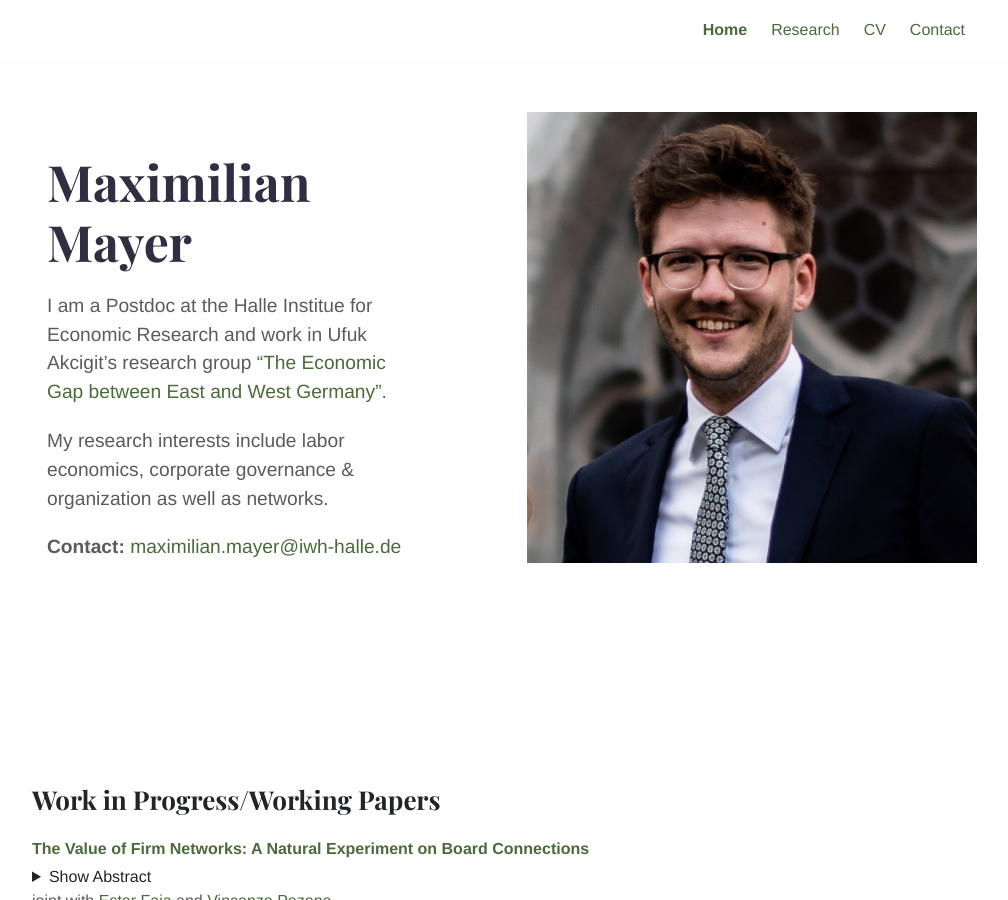
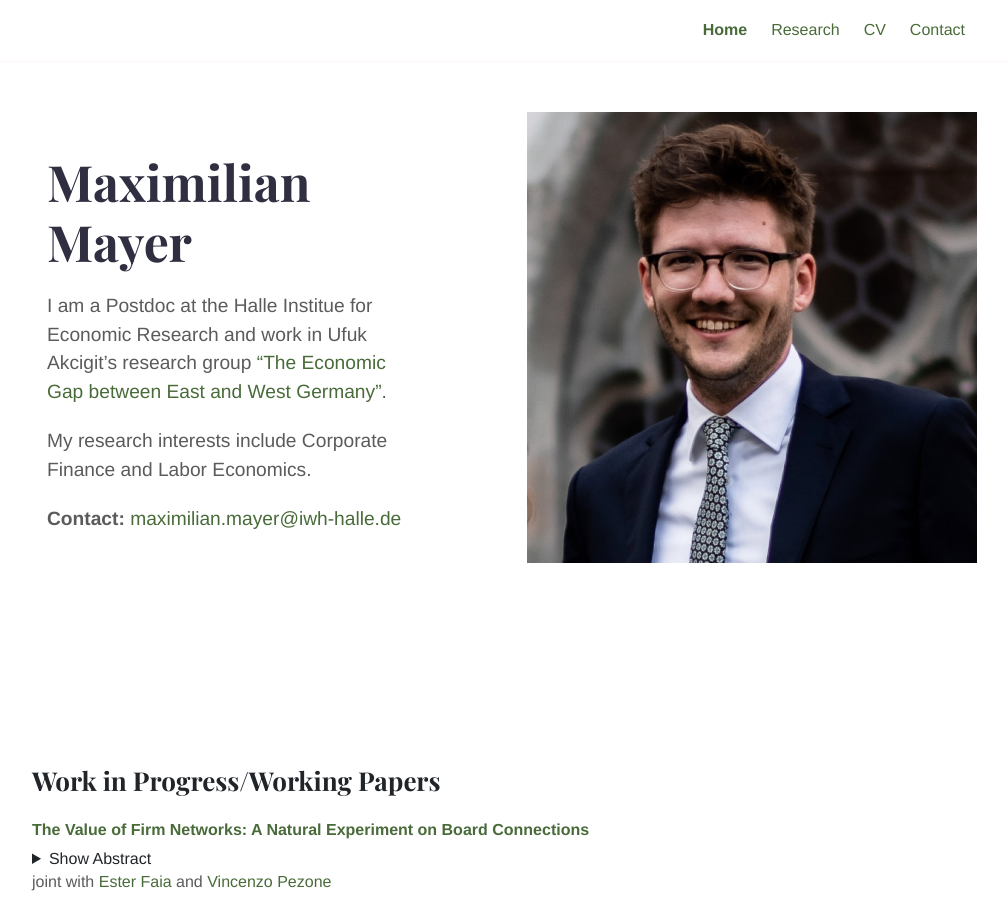
Before and after one commit to mayer-max/mayer-max.github.io, a Jekyll site: the page built from index.md, in a window 1280 px wide and 900 px high. Shown: the whole window, without its empty margins (128-1136 px from the left). Built offline with Jekyll 4.4.1, drawn with Linux system fonts in a browser that asks for light colours.

Commit message:
Update index.md

```diff
--- a/index.md
+++ b/index.md
@@ -12,6 +12,6 @@ show_call_box: false
 
 I am a Postdoc at the Halle Institue for Economic Research and work in Ufuk Akcigit’s research group ["The Economic Gap between East and West Germany"](https://www.iwh-halle.de/en/research/research-groups/detail/the-economic-gap-between-east-and-west-germany/).
 
-My research interests include labor economics, corporate governance & organization as well as networks.
+My research interests include Corporate Finance and Labor Economics.
 
 **Contact:** [maximilian.mayer@iwh-halle.de](mailto:maximilian.mayer@iwh-halle.de)
```
